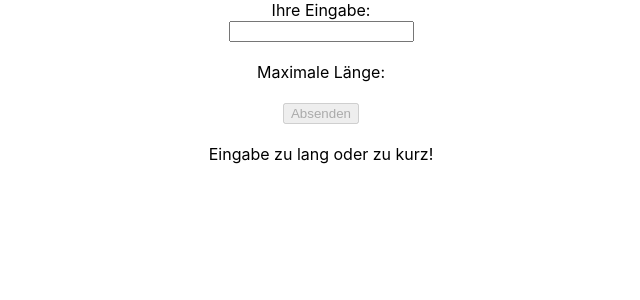
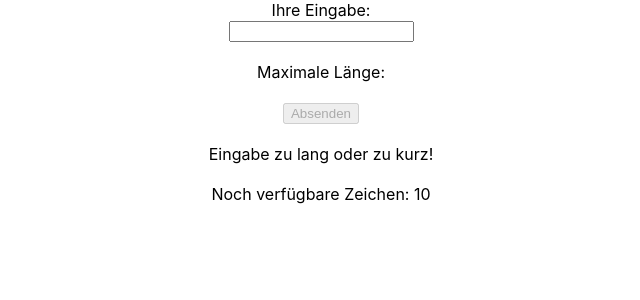
Before and after one commit to olavschuermann/training-textinput, a React (Create React App) app: page / in a window 1280 px wide. Shown: the top 300 px of the page, without its empty margins (319-959 px from the left). Built offline with nearby package versions, Linux system fonts and the light colour scheme.

Commit message:
adding counter for available characters2

```diff
--- a/src/App.js
+++ b/src/App.js
@@ -12,10 +12,13 @@ function App() {
 
   let inputInvalid = false;
   let errorMessage = "";
+  let charsToGo = 10;
 
   console.log('Länge der Eingabe: ' + inputData.length);
 
-  if (inputData.length > 5 || inputData.length === 0) {
+  charsToGo = 10 - inputData.length;
+
+  if (inputData.length > 10 || inputData.length === 0) {
     inputInvalid = true;
     errorMessage = 'Eingabe zu lang oder zu kurz!';
   }
@@ -31,6 +34,8 @@ function App() {
       <button disabled={inputInvalid} onClick={showData}>Absenden</button>
       <br /> <br />
       <label>{errorMessage}</label>
+      <br /><br />
+      <label>Noch verfügbare Zeichen: {charsToGo}</label>
     </div>
   );
 }
```
